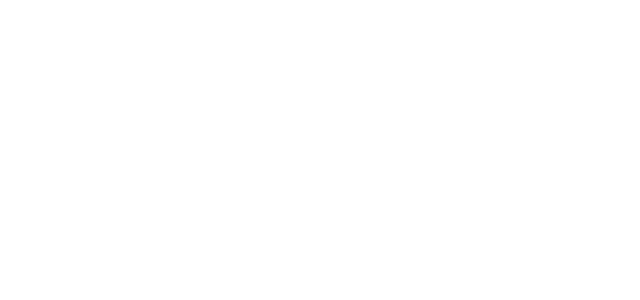
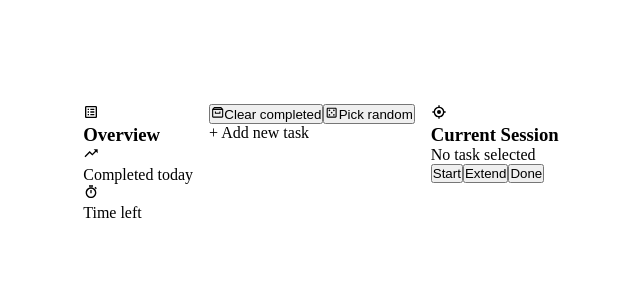
Before and after one commit to elvstejd/timetask, a React (Create React App) app: page / in a window 1280 px wide. Shown: the top 300 px of the page, without its empty margins (319-959 px from the left). Built offline with nearby package versions, Linux system fonts and the light colour scheme.

Commit message:
Setup main page

```diff
--- a/src/pages/MainPage.js
+++ b/src/pages/MainPage.js
@@ -1,5 +1,9 @@
 import Header from '../components/Header';
 import styled from 'styled-components';
+import Overview from '../components/Overview';
+import ActionBar from '../components/ActionBar';
+import Tasks from '../components/Tasks';
+import CurrentSession from '../components/CurrentSession';
 
 const Main = styled.main`
     max-width: 80rem;
@@ -26,15 +30,16 @@ function MainPage() {
             <Header />
             <Main>
                 <LeftSection>
-
+                    <Overview />
                 </LeftSection>
 
                 <CenterSection>
-
+                    <ActionBar />
+                    <Tasks />
                 </CenterSection>
 
                 <RightSection>
-
+                    <CurrentSession />
                 </RightSection>
             </Main>
         </div>
```
